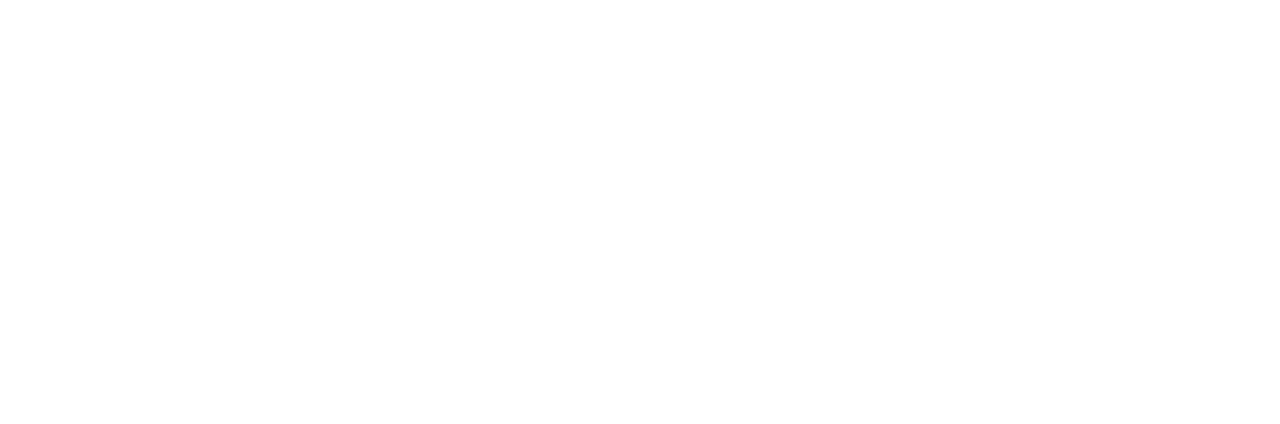
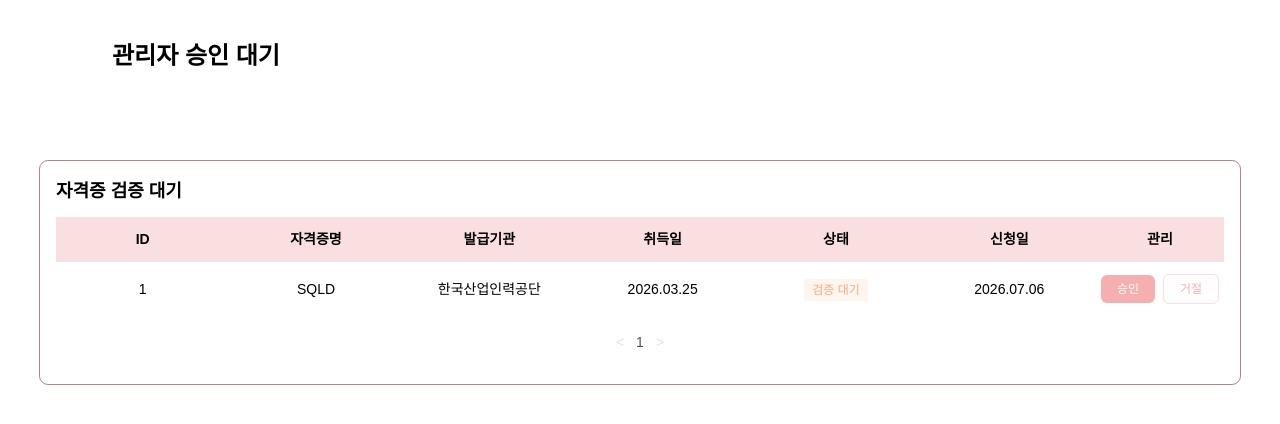
Before and after one commit to FiveOneStudy/Client, a React (Create React App) app: page /admin in a window 1280 px wide. Before the commit this address had no page. Shown: the top 424 px of the page. Built offline with nearby package versions, Linux system fonts and the light colour scheme; a web font is replaced by a local one.

Commit message:
feat: 검증 대기 박스 ui 구현

```diff
--- a/src/App.jsx
+++ b/src/App.jsx
@@ -28,6 +28,8 @@
 import { Post } from "./pages/community/Post.jsx";
 import MyStudyPage from "./pages/community/MyStudyPage";
 
+import Admin from "./pages/admin/Admin.jsx";
+
 function PrivateRoute() {
   const token = localStorage.getItem("accessToken");
   console.log("PrivateRoute 실행됨, 토큰:", token);
@@ -54,6 +56,7 @@
         <Route path="/Login" element={<Navigate to="/login" replace />} />
         <Route path="/signup" element={<SignUp />} />
         <Route path="/passwordreset" element={<PasswordReset />} />
+        <Route path="/admin" element={<Admin />} />
 
         <Route element={<PrivateRoute />}>
           <Route element={<MainLayout />}>
--- /dev/null
+++ b/src/components/admin/ApprovalTable.jsx
@@ -0,0 +1,66 @@
+// components/admin/ApprovalTable.jsx
+import StatusBadge from "./StatusBadge";
+import Pagination from "./Pagination";
+
+export default function ApprovalTable({
+  title,
+  columns,
+  data,
+  page,
+  totalPages,
+  onPageChange,
+  onApprove,
+  onReject,
+}) {
+  return (
+    <div className="w-[1200px] outline outline-1 outline-P500 rounded-lg p-4">
+      <div className="text-lg font-semibold mb-3">{title}</div>
+
+      <table className="w-full table-fixed text-sm">
+        <thead>
+          <tr className="bg-P300 text-black border-b">
+            {columns.map((col) => (
+              <th key={col.key} className="text-center font-semibold py-3 px-4">
+                {col.label}
+              </th>
+            ))}
+            <th className="text-center font-semibold py-3 px-4 w-32">관리</th>
+          </tr>
+        </thead>
+        <tbody>
+          {data.map((row) => (
+            <tr key={row.id} className="border-b last:border-b-0">
+              {columns.map((col) => (
+                <td key={col.key} className="text-center py-3 px-4 truncate">
+                  {col.key === "status" ? (
+                    <StatusBadge status={row.status} />
+                  ) : (
+                    row[col.key]
+                  )}
+                </td>
+              ))}
+              <td className="py-3 px-4 w-32">
+                <div className="flex items-center justify-center gap-2">
+                  <button
+                    onClick={() => onApprove(row)}
+                    className="bg-P400 text-white text-xs px-4 py-1.5 rounded-md whitespace-nowrap"
+                  >
+                    승인
+                  </button>
+                  <button
+                    onClick={() => onReject(row)}
+                    className="border border-P300 text-P400 text-xs px-4 py-1.5 rounded-md whitespace-nowrap"
+                  >
+                    거절
+                  </button>
+                </div>
+              </td>
+            </tr>
+          ))}
+        </tbody>
+      </table>
+
+      <Pagination page={page} totalPages={totalPages} onChange={onPageChange} />
+    </div>
+  );
+}
--- /dev/null
+++ b/src/components/admin/Pagination.jsx
@@ -0,0 +1,22 @@
+// components/admin/Pagination.jsx
+export default function Pagination({ page, totalPages, onChange }) {
+  return (
+    <div className="flex items-center justify-center gap-3 text-sm text-gray-400 py-4">
+      <button
+        onClick={() => onChange(page - 1)}
+        disabled={page <= 1}
+        className="disabled:opacity-30"
+      >
+        {"<"}
+      </button>
+      <span className="text-gray-600">{page}</span>
+      <button
+        onClick={() => onChange(page + 1)}
+        disabled={page >= totalPages}
+        className="disabled:opacity-30"
+      >
+        {">"}
+      </button>
+    </div>
+  );
+}
--- /dev/null
+++ b/src/components/admin/StatusBadge.jsx
@@ -0,0 +1,16 @@
+// components/admin/StatusBadge.jsx
+export default function StatusBadge({ status }) {
+  const statusMap = {
+    PENDING: { label: "검증 대기", className: "bg-[#FEF6EE] text-[#F7AA7A]" },
+    APPROVED: { label: "승인됨", className: "bg-[#FEF6EE] text-[#F7AA7A]" },
+    REJECTED: { label: "거부됨", className: "bg-[#FEF6EE] text-[#F7AA7A]" },
+  };
+
+  const { label, className } = statusMap[status] || statusMap.PENDING;
+
+  return (
+    <span className={`text-xs px-2 py-1 rounded-sm ${className}`}>
+      {label}
+    </span>
+  );
+}
--- /dev/null
+++ b/src/pages/admin/Admin.jsx
@@ -0,0 +1,40 @@
+import ApprovalTable from "../../components/admin/ApprovalTable";
+
+export default function Admin() {
+  return (
+    <div>
+      <h1 className="text-2xl font-semibold absolute top-10 left-28 ">
+        관리자 승인 대기
+      </h1>
+      <div className="flex w-full h-96 mt-20 items-center justify-center">
+        <ApprovalTable
+          title="자격증 검증 대기"
+          columns={[
+            { key: "id", label: "ID" },
+            { key: "certName", label: "자격증명" },
+            { key: "issuer", label: "발급기관" },
+            { key: "acquiredDate", label: "취득일" },
+            { key: "status", label: "상태" },
+            { key: "submittedAt", label: "신청일" },
+          ]}
+          data={[
+            {
+              id: 1,
+              certName: "SQLD",
+              issuer: "한국산업인력공단",
+              acquiredDate: "2026.03.25",
+              status: "PENDING",
+              submittedAt: "2026.07.06",
+            },
+            // ...
+          ]}
+          page={1}
+          totalPages={1}
+          onPageChange={(page) => console.log("페이지 이동", page)}
+          onApprove={(row) => console.log("승인", row.id)}
+          onReject={(row) => console.log("거절", row.id)}
+        />
+      </div>
+    </div>
+  );
+}
--- a/tailwind.config.js
+++ b/tailwind.config.js
@@ -8,6 +8,7 @@
         P100: "#FCF8F8",
         P300: "#F9DFDF",
         P400: "#F5AFAF",
+        P500: "#B88383",
         G200: "#CDCDCF",
         G300: "#B4B5B7",
         G500: "#828387",
```
